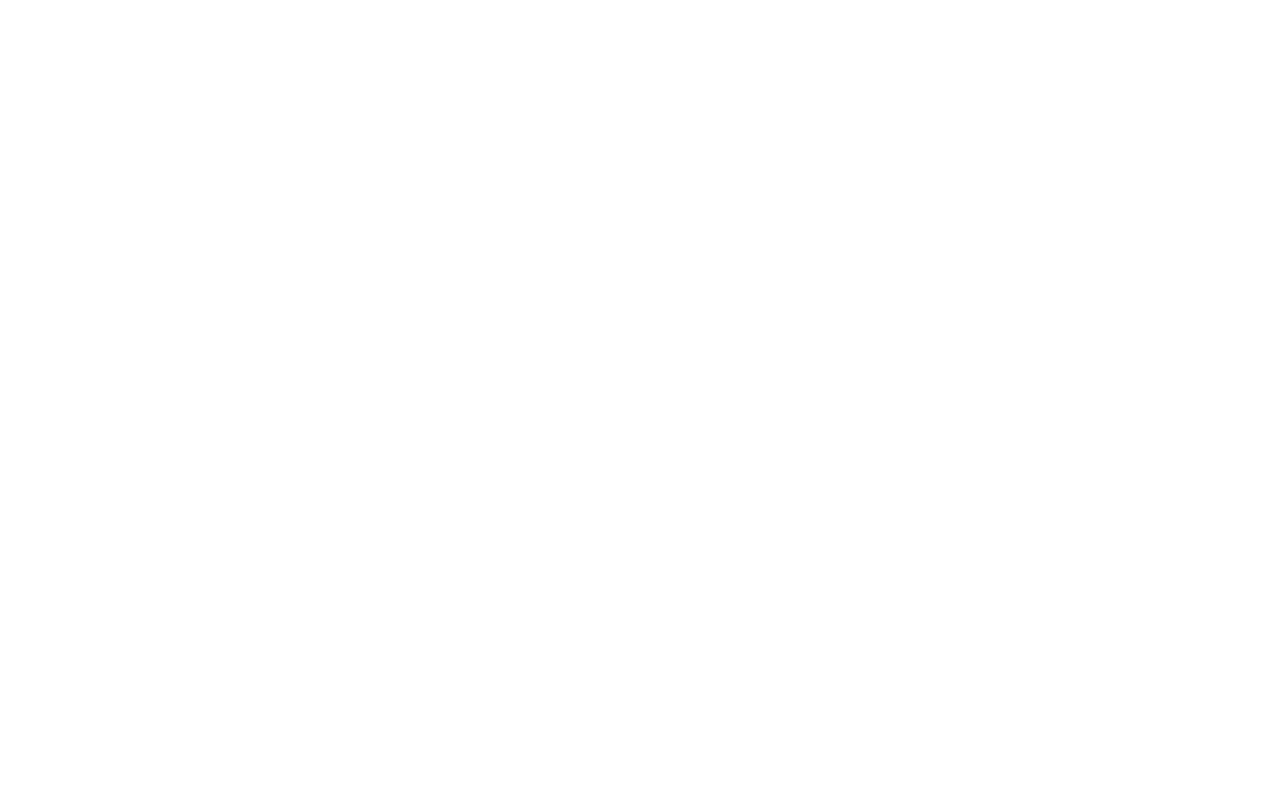
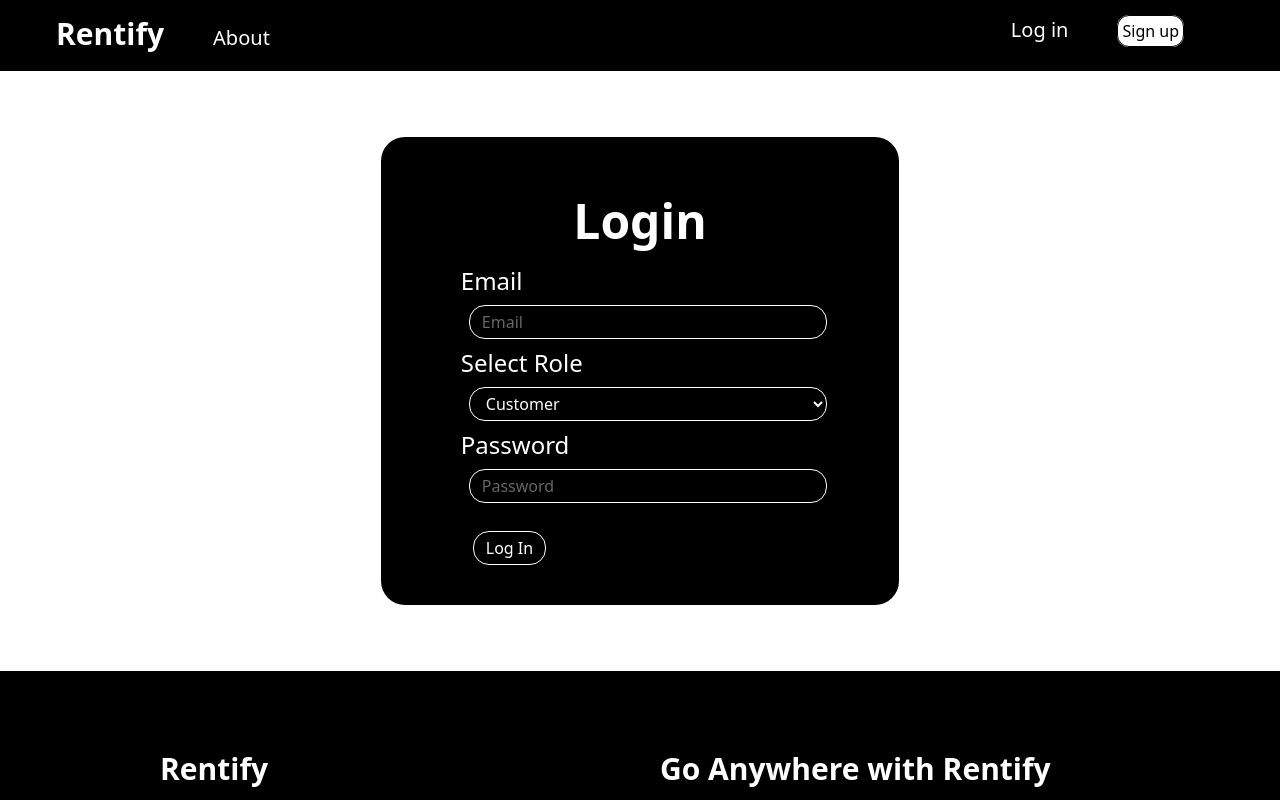
Before and after one commit to Asharr-Ali/Rentify, a React (Vite) app in the folder front-end/: page /login in a window 1280 px wide. Before the commit this address had no page. Shown: the top 800 px of the page. Built offline with nearby package versions, Linux system fonts and the light colour scheme.

Commit message:
Made Login and Sign Up Pages

```diff
--- a/front-end/src/App.jsx
+++ b/front-end/src/App.jsx
@@ -1,15 +1,31 @@
 import React from 'react';
 import { Route, Routes } from "react-router-dom";
+import { ToastContainer } from 'react-toastify';
 
 //Pages
 import DefaultPage from "./pages/defaultPage";
+import LoginPage from './pages/loginPage';
+import SignupPage from './pages/signupPage';
 
 function App() {
 
   return (
     <React.Fragment>
+      <ToastContainer
+        position="top-center"
+        autoClose={3000}
+        hideProgressBar={false}
+        newestOnTop
+        closeOnClick
+        pauseOnHover
+        draggable
+        theme="dark"
+      />
+
       <Routes>
         <Route path = "/" element = {<DefaultPage />} />
+        <Route path = "/login" element = {<LoginPage />} />
+        <Route path = "/signup" element = {<SignupPage />} />
       </Routes>
     </React.Fragment>
   );
--- a/front-end/src/components/navbar.jsx
+++ b/front-end/src/components/navbar.jsx
@@ -1,5 +1,6 @@
 import React from 'react';
 import { useState } from 'react';
+import { Link } from 'react-router';
 import { FaBars, FaTimes } from "react-icons/fa";
 
 const Navbar = () => {
@@ -9,12 +10,12 @@
         <nav>
             <div className='hidden md:p-4 md:text-white md:bg-black md:flex md:justify-between'>
                 <div className='ml-10'>
-                    <span className='text-3xl font-bold cursor-pointer'>Rentify</span>
+                    <Link to = '/' className='text-3xl font-bold cursor-pointer'>Rentify</Link>
                     <button className='text-xl ml-10 px-2 py-0.5 cursor-pointer border rounded-2xl border-black hover:bg-gray-800'>About</button>
                 </div>
                 <div className='mr-20'>
-                <button className='text-xl mr-10 px-2 py-0.5 cursor-pointer border rounded-2xl border-black hover:bg-gray-800 '>Log in</button>
-                    <button className='border p-1 rounded-xl bg-white text-black cursor-pointer hover:bg-amber-50'>Sign up</button>
+                    <Link to = '/login' className='text-xl mr-10 px-2 py-0.5 cursor-pointer border rounded-2xl border-black hover:bg-gray-800 '>Log in</Link>
+                    <Link to = '/signup' className='border p-1 rounded-xl bg-white text-black cursor-pointer hover:bg-amber-50'>Sign up</Link>
                 </div>
             </div>
             <div className='md:hidden p-4 bg-black flex justify-between text-white'>
--- /dev/null
+++ b/front-end/src/components/services/formFunctions.jsx
@@ -0,0 +1,56 @@
+import Joi from "joi-browser";
+
+const validateProperty = (name, value, schema, setErrors) => {
+    const derivedSchema = { [name]: schema[name] };
+    const object = { [name]: value };
+    const { error } = Joi.validate (object, derivedSchema);
+
+    setErrors (errors => {
+        const updatedErrors = {...errors};
+
+        if (error) updatedErrors[name]= error.details[0].message;
+        else delete updatedErrors[name];
+
+        return updatedErrors;
+    })
+}
+
+export const handleChange = ({ currentTarget: input }, schema, setErrors, formData, setFormData) => {
+    const { name, value } = input;
+
+    if (name === 'role') {
+        let role;
+        role = (value === 'customer') ? false : true;
+        return setFormData ({ ...formData, isAdmin: role });
+    }
+
+    validateProperty (name, value, schema, setErrors);
+    setFormData ({ ...formData, [name]: value });
+}
+
+export const validateFunction = (formData, schema) => {
+    const { error } = Joi.validate (formData, schema, { abortEarly: false });
+    return error;
+}
+
+export const renderInputField = (label, type, placeholder, value, name, schema, errors, setErrors, formData, setFormData) => {
+    return (
+        <>
+            <h2 className='text-white text-2xl'>{label}</h2>
+            <input type={type} placeholder={placeholder} value={value} name={name} onChange={e => handleChange (e, schema, setErrors, formData, setFormData)} className='border border-white w-full m-2 px-3 py-1 rounded-2xl focus:outline-none focus:border-amber-100 placeholder-white/40 bg-transparent text-white' />
+            { errors[name] && <div className='text-red-600 m-1'>{errors[name]}</div> }
+        </>
+    );
+}
+
+export const renderOptionsField = (schema, setErrors, formData, setFormData) => {
+    return (
+        <>
+            <h2 className='text-white text-2xl'>Select Role</h2>
+            <select name='role' onChange={e => handleChange (e, schema, setErrors, formData, setFormData)} className='text-white border border-white m-2 w-full rounded-2xl px-3 py-1 focus:outline-none focus:border-amber-100'>
+                <option value='customer' className='bg-black text-white'>Customer</option>
+                <option value='admin' className='bg-black text-white'>Admin</option>
+            </select>
+        </>
+    );
+}
--- a/front-end/src/main.jsx
+++ b/front-end/src/main.jsx
@@ -2,6 +2,8 @@
 import { createRoot } from 'react-dom/client'
 import './index.css'
 import App from './App.jsx'
+
+import 'react-toastify/dist/ReactToastify.css';
 
 createRoot(document.getElementById('root')).render(
   <BrowserRouter>
--- /dev/null
+++ b/front-end/src/pages/loginPage.jsx
@@ -0,0 +1,54 @@
+import React, { useState } from 'react';
+import Joi  from 'joi-browser';
+import axios from 'axios';
+
+import { renderInputField, renderOptionsField, validateFunction } from '../components/services/formFunctions';
+
+import Navbar from '../components/navbar';
+import Footer from '../components/footer';
+import ScrollToTop from '../components/services/scrollToTop';
+
+const LoginPage = () => {
+    const [formData, setFormData] = useState ({
+        email: '',
+        password: '',
+        isAdmin: false
+    });
+    const [errors, setErrors] = useState ({});
+
+    const schema = {
+        password: Joi.string().min(3).required().label('Password'),
+        email: Joi.string().email().required().label('Email'),
+        isAdmin: Joi.boolean().required()
+    }
+
+    const handleSubmit = (e) => {
+        e.preventDefault();
+
+        if (!validateFunction(formData, schema)) {
+            console.log (formData);
+            console.log ('Submitted!');
+        }
+    }
+
+    return (
+        <>
+            <ScrollToTop />
+            <Navbar />
+            <form onSubmit={handleSubmit} className='h-[600px] grid place-items-center'>
+                <div className='bg-black rounded-3xl px-2 py-5 md:px-20 md:py-10'>
+                    <h1 className='text-white text-center text-3xl p-3 md:text-5xl md:p-5 font-extrabold md:font-bold'>Login</h1>
+
+                    {renderInputField('Email', 'text', 'Email', formData.email, 'email', schema, errors, setErrors, formData, setFormData)}
+                    {renderOptionsField(schema, setErrors, formData, setFormData)}
+                    {renderInputField('Password', 'password', 'Password', formData.password, 'password', schema, errors, setErrors, formData, setFormData)}
+
+                    <button disabled = {validateFunction(formData, schema)} className='text-white border rounded-2xl px-3 py-1 mt-5 ml-3 hover:bg-gray-900 cursor-pointer'>Log In</button>
+                </div>
+            </form>
+            <Footer />
+        </>
+    );
+}
+
+export default LoginPage;
--- /dev/null
+++ b/front-end/src/pages/signupPage.jsx
@@ -0,0 +1,70 @@
+import React, { useState } from 'react';
+import Joi  from 'joi-browser';
+import axios from 'axios';
+import { toast } from 'react-toastify';
+
+import { renderInputField, renderOptionsField, validateFunction } from '../components/services/formFunctions';
+
+import Navbar from '../components/navbar';
+import Footer from '../components/footer';
+import ScrollToTop from '../components/services/scrollToTop';
+
+const apiEndPoint = 'http://localhost:4000/api/';
+
+const SignupPage = () => {
+    const [formData, setFormData] = useState ({
+        name: '',
+        password: '',
+        email: '',
+        phone: '',
+        isAdmin: false
+    });
+    const [errors, setErrors] = useState ({});
+
+    const schema = {
+        name: Joi.string().min(3).max(50).required().label('UserName'),
+        password: Joi.string().min(3).required().label('Password'),
+        email: Joi.string().email().required().label('Email'),
+        phone: Joi.string().regex(/^\+923\d{9}$/).required().label('Phone Number'),
+        isAdmin: Joi.boolean().required()
+    }
+
+    const handleSubmit = async (e) => {
+        e.preventDefault();
+
+        if (validateFunction(formData, schema)) return;
+
+        try {
+            console.log (formData);
+            await axios.post (`${apiEndPoint}customer`, formData);
+            toast.success ('User Registered Successfully!');
+        }
+        catch (err) {
+            if (err.response && err.response.status === 400) toast.error ('User Already Registered with this Email!');
+            else toast.error ('Something went wrong. Try Again!');
+        }
+    }
+
+    return (
+        <>
+            <ScrollToTop />
+            <Navbar />
+            <form onSubmit={handleSubmit} className='h-[800px] grid place-items-center'>
+                <div className='bg-black rounded-3xl px-2 py-5 md:px-20 md:py-10'>
+                    <h1 className='text-white text-3xl p-3 md:text-5xl md:p-5 font-extrabold md:font-bold text-center'>Sign up</h1>
+
+                    {renderInputField('UserName', 'text', 'UserName', formData.name, 'name', schema, errors, setErrors, formData, setFormData)}
+                    {renderInputField('Email', 'text', 'Email', formData.email, 'email', schema, errors, setErrors, formData, setFormData)}
+                    {renderOptionsField(schema, setErrors, formData, setFormData)}
+                    {renderInputField('Phone', 'text', '+923*********', formData.phone, 'phone', schema, errors, setErrors, formData, setFormData)}
+                    {renderInputField('Password', 'password', 'Password', formData.password, 'password', schema, errors, setErrors, formData, setFormData)}
+
+                    <button disabled = {validateFunction(formData, schema)} className='text-white border rounded-2xl px-3 py-1 mt-5 ml-3 hover:bg-gray-900 cursor-pointer'>Sign Up</button>
+                </div>
+            </form>
+            <Footer />
+        </>
+    );
+}
+
+export default SignupPage;
```
